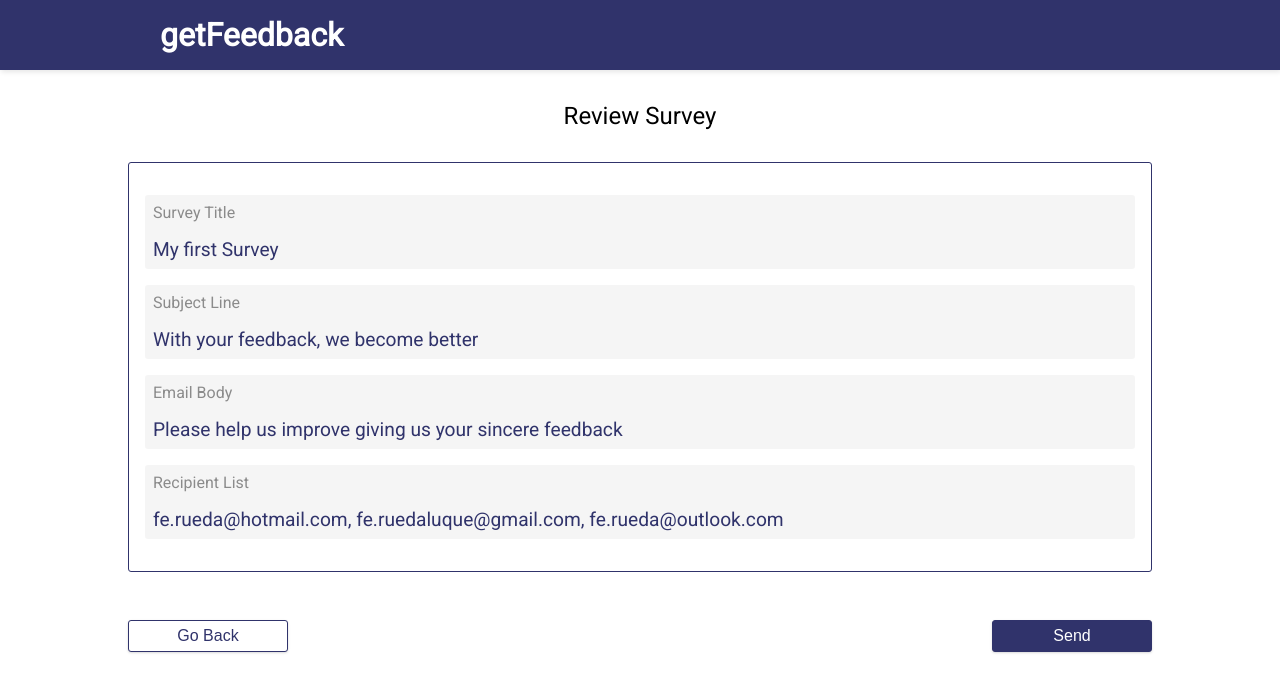
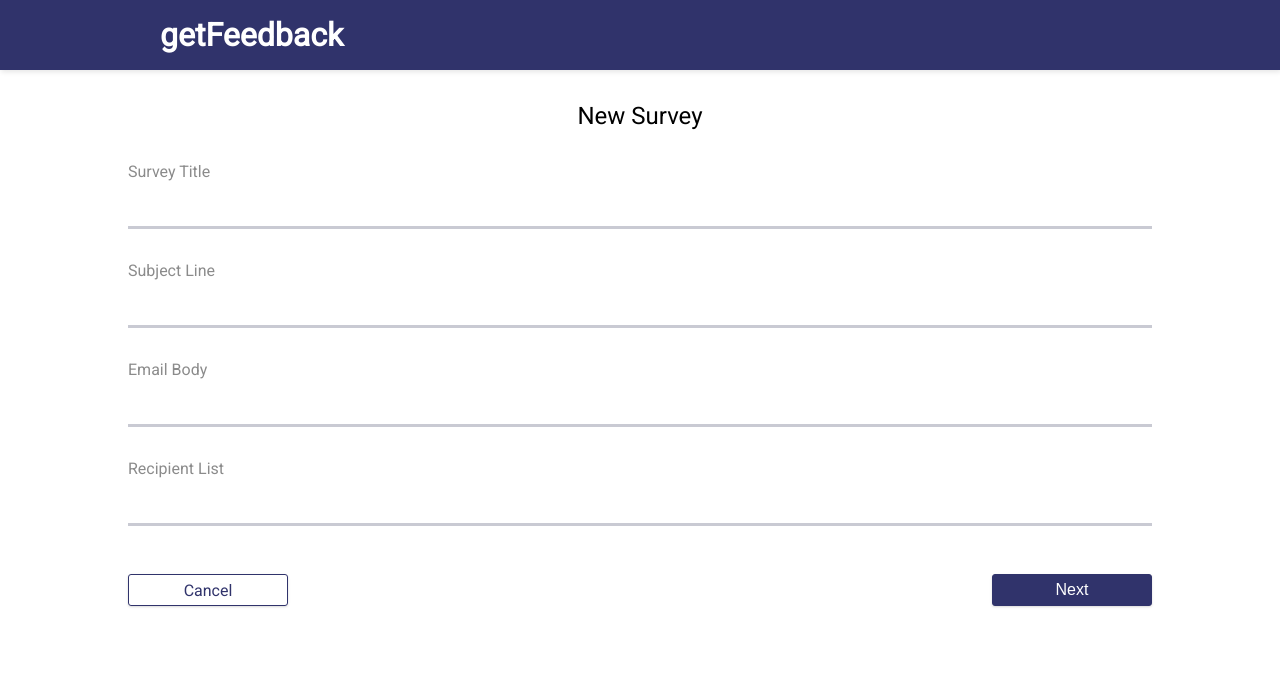
Before and after one commit to ferueda/getfeedback-app, a React (Create React App) app in the folder client/: page /surveys/new in a window 1280 px wide. Shown: the top 692 px of the page. Built offline with nearby package versions, Linux system fonts and the light colour scheme; no server answers.

Commit message:
finished the api post req with the survey data

```diff
--- a/client/src/components/surveys/SurveyNew.js
+++ b/client/src/components/surveys/SurveyNew.js
@@ -5,13 +5,13 @@ import SurveyContext from '../../context/SurveyContext';
 import useForm from '../../hooks/useForm';
 
 const SurveyNew = () => {
-  const [showReview, setShowReview] = useState(true);
+  const [showReview, setShowReview] = useState(false);
 
   const survey = useForm({
-    title: 'My first Survey',
-    subject: 'With your feedback, we become better',
-    body: 'Please help us improve giving us your sincere feedback',
-    recipients: 'fe.rueda@hotmail.com, fe.ruedaluque@gmail.com, fe.rueda@outlook.com',
+    title: '',
+    subject: '',
+    body: '',
+    recipients: '',
   });
 
   return (
--- a/client/src/components/surveys/SurveyReview.js
+++ b/client/src/components/surveys/SurveyReview.js
@@ -23,7 +23,16 @@ const SurveyReview = ({ setShowReview }) => {
   const { title, subject, body, recipients } = survey.values;
 
   const handleSubmit = async (surveyObject) => {
-    const res = await axios.post('/api/stripe', surveyObject);
+    const res = await axios.post('/api/surveys', surveyObject);
+
+    survey.setValues({
+      title: '',
+      subject: '',
+      body: '',
+      recipients: '',
+    });
+
+    setShowReview(false);
 
     dispatchUserFetch({
       type: 'FETCH_USER',
--- a/client/src/hooks/useForm.js
+++ b/client/src/hooks/useForm.js
@@ -73,6 +73,7 @@ const useForm = (initialState) => {
     handleChange,
     handleSubmit,
     values,
+    setValues,
     errors,
     isSubmitting,
   };
```
